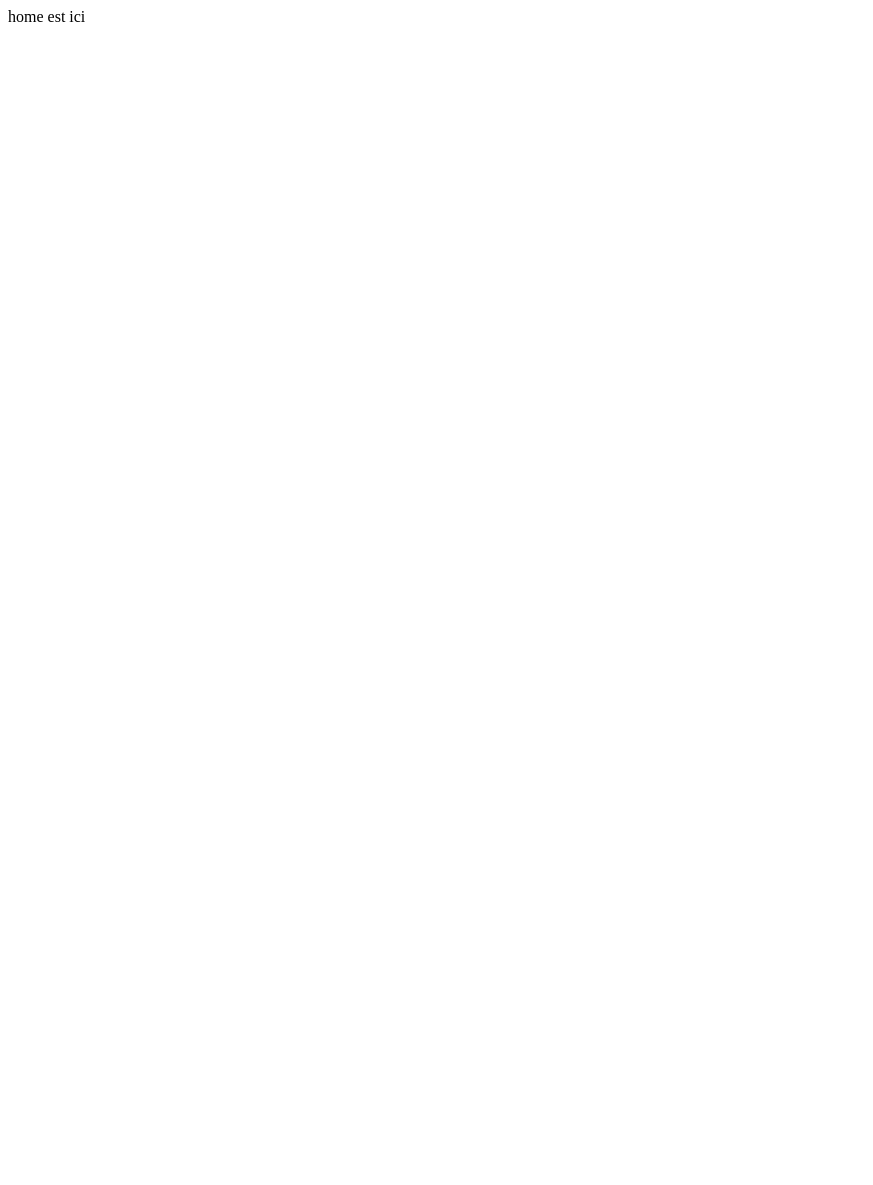
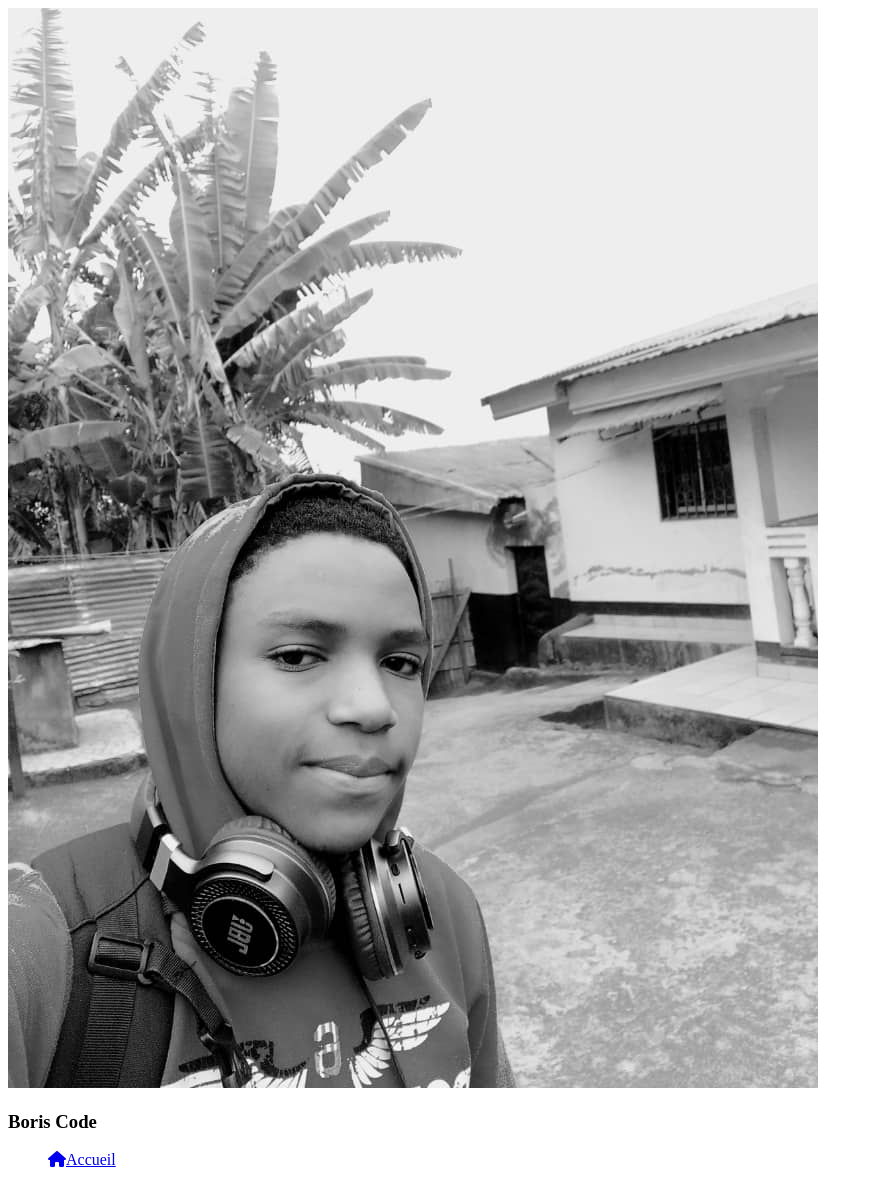
Before and after one commit to boris2442/my_cv_with_react, a React (Vite) app: page / in a window 1280 px wide. Shown: the whole page, without its empty margins (0-873 px from the left). Before the commit the page ends 800 px from the top, so only its background shows below. Built offline with nearby package versions, Linux system fonts and the light colour scheme.

Commit message:
component Navigation

```diff
--- a/index.html
+++ b/index.html
@@ -1,13 +1,19 @@
 <!doctype html>
 <html lang="en">
+
 <head>
   <meta charset="UTF-8" />
   <meta name="viewport" content="width=device-width, initial-scale=1.0" />
   <title>Mon cv boris code</title>
   <link rel="icon" href="media/boristech.jpg" type="image/jpg" sizes="16x16">
+  <link rel="stylesheet" href="https://cdnjs.cloudflare.com/ajax/libs/font-awesome/6.7.2/css/all.min.css"
+    integrity="sha512-Evv84Mr4kqVGRNSgIGL/F/aIDqQb7xQ2vcrdIwxfjThSH8CSR7PBEakCr51Ck+w+/U6swU2Im1vVX0SVk9ABhg=="
+    crossorigin="anonymous" referrerpolicy="no-referrer" />
 </head>
+
 <body>
   <div id="root"></div>
   <script type="module" src="/src/main.jsx"></script>
 </body>
+
 </html>
--- /dev/null
+++ b/src/components/Navigation.jsx
@@ -0,0 +1,24 @@
+import React from 'react';
+import { NavLink } from 'react-router-dom';
+const Navigation = () => {
+    return (
+        <div className="sidebar">
+            <div className="id">
+                <div className="idContent">
+                    <img src="./media/boriscode.jpg" alt="profil de boris code" />
+                    <h3>Boris Code</h3>
+                </div>
+            </div>
+            <div className="navigation">
+                <ul>
+                    <NavLink to='/' activeClasssName='navActive'>
+                        <i className="fas fa-home"></i>
+                        <span>Accueil</span>
+                    </NavLink>
+                </ul>
+            </div>
+        </div>
+    );
+};
+
+export default Navigation;
--- a/src/pages/Home.jsx
+++ b/src/pages/Home.jsx
@@ -1,10 +1,12 @@
 import React from 'react';
+import Navigation from '../components/Navigation';
+
 
 const Home = () => {
     return (
-        <div>
-            home est ici
-        </div>
+        <>
+        <Navigation/>
+        </>
     );
 };
 
```
Also changed, not shown: public/media/boriscode.jpg (added). Lines whose indentation alone changed are shown as unchanged.
